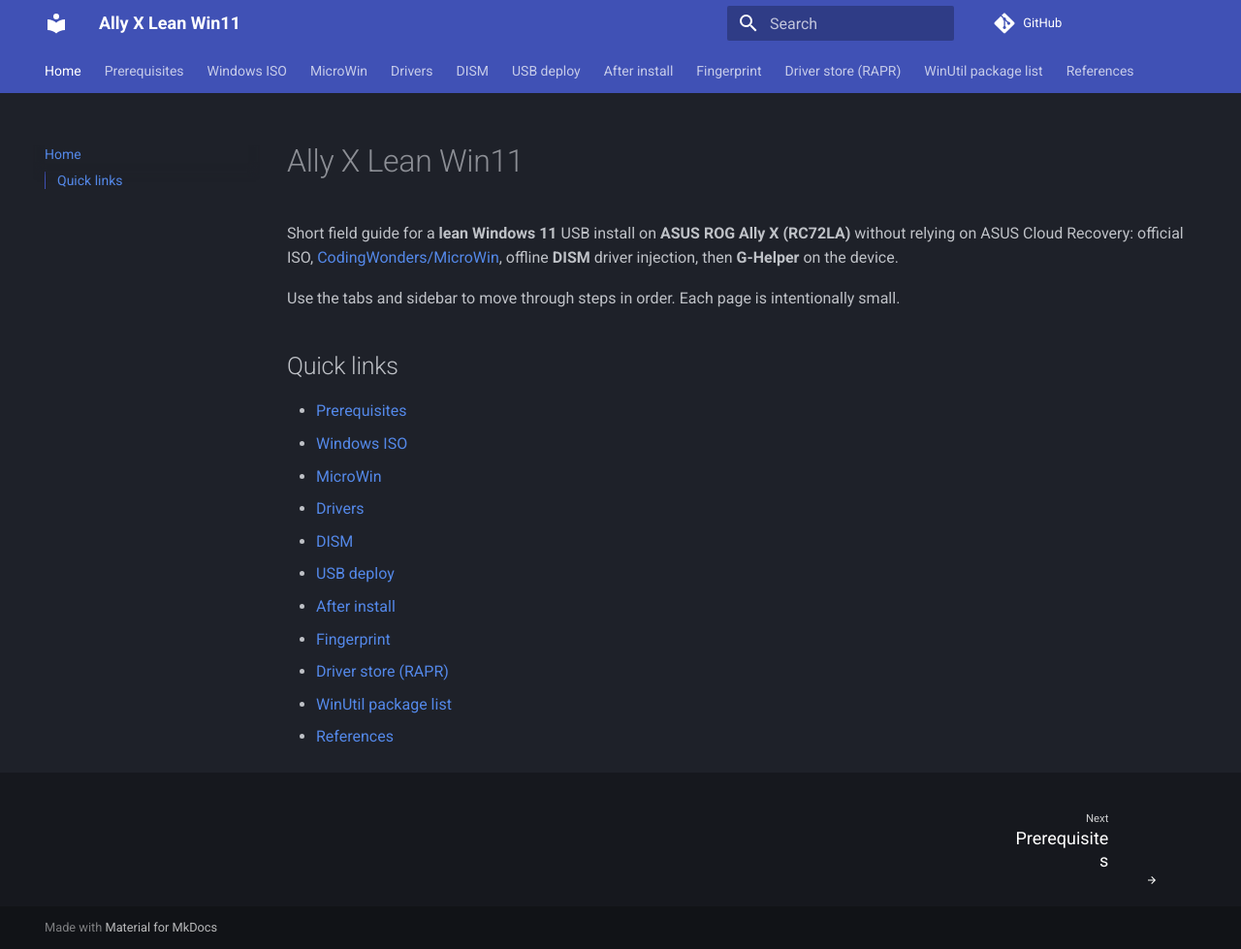
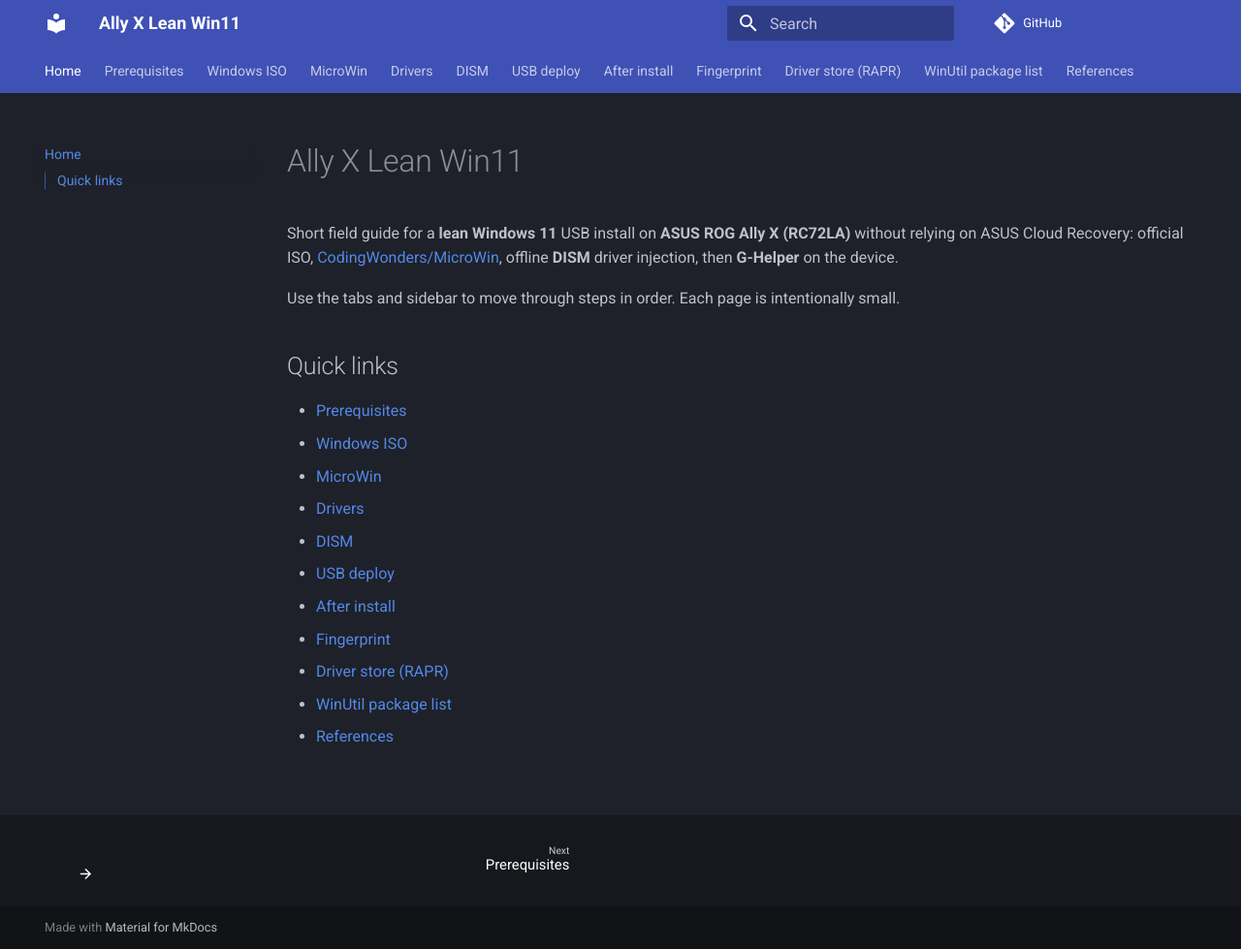
Before and after one commit to emilwojcik93/rog-allyx-rc72la-win11-manual, an MkDocs documentation site: the page built from docs/index.md, in a window 1280 px wide and 979 px high. Shown: the whole window at 97% size. Built offline with MkDocs 1.6.1 and Material for MkDocs 9.7.7, drawn with Linux system fonts in a browser that asks for light colours; comment, search, counter and statistics services are not loaded.

Commit message:
Footer nav: full-width 2-col grid, cqw-scaled single-line titles
Co-authored-by: Cursor <cursoragent@cursor.com>

```diff
--- a/docs/stylesheets/extra.css
+++ b/docs/stylesheets/extra.css
@@ -6,14 +6,16 @@
   }
 }
 
-/* Fluid type scale (rem + vw); titles intentionally smaller than before */
+/*
+  Footer nav type: rem + cqw (container query width) so title font tracks
+  each half-width cell. Titles live in .md-ellipsis (Material); keep one line.
+*/
 :root {
-  --footer-nav-label: clamp(0.42rem, 0.28rem + 0.45vw, 0.58rem);
-  --footer-nav-title: clamp(0.46rem, 0.3rem + 0.48vw, 0.62rem);
-  --footer-nav-pad-block: clamp(0.14rem, 0.1rem + 0.35vw, 0.32rem);
-  --footer-nav-pad-inline: clamp(0.35rem, 1.25vw, 0.9rem);
-  --footer-nav-gap: clamp(0.15rem, 0.5vw, 0.45rem);
-  --footer-row-gap: clamp(0.35rem, 1.5vw, 1rem);
+  --footer-nav-label: clamp(0.38rem, 0.26rem + 0.4vw, 0.55rem);
+  --footer-nav-pad-block: clamp(0.12rem, 0.08rem + 0.3vw, 0.28rem);
+  --footer-nav-pad-inline: clamp(0.2rem, 0.8vw, 0.65rem);
+  --footer-nav-gap: clamp(0.12rem, 0.4vw, 0.35rem);
+  --footer-col-gap: clamp(0.6rem, 3.5vw, 2.25rem);
 }
 
 /* Desktop: slide header + section tabs off-screen when scrolling down */
@@ -36,51 +38,99 @@
   }
 }
 
-/* Footer prev/next: wider row than default content grid */
-.md-footer .md-footer__inner {
-  max-width: min(100%, min(72rem, 96vw));
+/* Two equal columns across the full footer strip (uses empty center space) */
+.md-footer .md-footer__inner.md-grid {
+  display: grid;
+  grid-template-columns: minmax(0, 1fr) minmax(0, 1fr);
+  align-items: center;
+  column-gap: var(--footer-col-gap);
+  row-gap: var(--footer-nav-pad-block);
+  max-width: 100%;
   width: 100%;
-  margin-inline: auto;
-  gap: var(--footer-row-gap);
+  margin-inline: 0;
   padding-block: var(--footer-nav-pad-block);
-  padding-inline: clamp(0.35rem, 3vw, 1.35rem);
+  padding-inline: clamp(0.35rem, 4vw, 2rem);
 }
 
 .md-footer__link {
+  container-type: inline-size;
+  container-name: footnav;
+  display: flex;
+  flex-direction: row;
+  align-items: center;
+  width: 100%;
+  min-width: 0;
+  max-width: 100%;
   gap: var(--footer-nav-gap);
   padding-block: var(--footer-nav-pad-block);
   padding-inline: var(--footer-nav-pad-inline);
-  min-width: 0;
-  max-width: none;
-  font-size: var(--footer-nav-title);
-  line-height: 1.3;
-  /* Prefer whole words; break only when the column is still too narrow */
-  overflow-wrap: break-word;
-  word-break: normal;
+  line-height: 1.25;
+}
+
+.md-footer__link--next {
+  flex-direction: row-reverse;
+  justify-content: flex-start;
 }
 
 .md-footer__title {
+  display: flex;
+  flex-direction: column;
+  flex: 1 1 auto;
   min-width: 0;
-  white-space: normal;
-  overflow: visible;
-  text-overflow: unset;
-  overflow-wrap: break-word;
-  word-break: normal;
+  align-items: flex-start;
+}
+
+.md-footer__link--next .md-footer__title {
+  align-items: flex-end;
+  text-align: right;
 }
 
 .md-footer__direction {
   font-size: var(--footer-nav-label);
+  line-height: 1.15;
+  opacity: 0.78;
+  white-space: nowrap;
+}
+
+/* Page title: single line; font scales with link container (cqw) */
+.md-footer__title .md-ellipsis {
+  display: block;
+  width: 100%;
+  max-width: 100%;
+  white-space: nowrap;
+  overflow: hidden;
+  text-overflow: ellipsis;
+  font-size: clamp(0.34rem, 0.28rem + 1vw, 0.68rem);
   line-height: 1.2;
-  opacity: 0.78;
+}
+
+@supports (font-size: 1cqw) {
+  .md-footer__title .md-ellipsis {
+    font-size: clamp(0.34rem, 0.12rem + 6.5cqw, 0.74rem);
+  }
 }
 
 .md-footer__link .md-footer__button.md-icon {
   flex-shrink: 0;
-  width: 1.15em;
-  height: 1.15em;
+  width: 1em;
+  height: 1em;
+  font-size: clamp(0.55rem, 0.35rem + 1.8cqw, 0.85rem);
 }
 
 .md-footer__link .md-footer__button.md-icon svg {
   width: 1em;
   height: 1em;
 }
+
+/* Step down title in very narrow half-footer cells */
+@container footnav (max-width: 14rem) {
+  .md-footer__title .md-ellipsis {
+    font-size: clamp(0.3rem, 0.1rem + 5.5cqw, 0.62rem);
+  }
+}
+
+@container footnav (max-width: 10rem) {
+  .md-footer__title .md-ellipsis {
+    font-size: clamp(0.28rem, 0.08rem + 5cqw, 0.55rem);
+  }
+}
```
